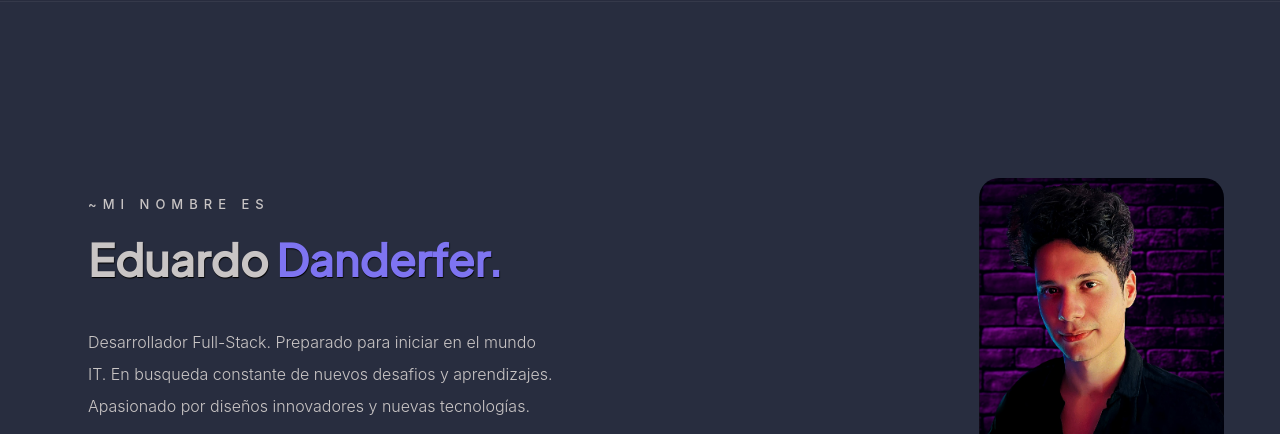
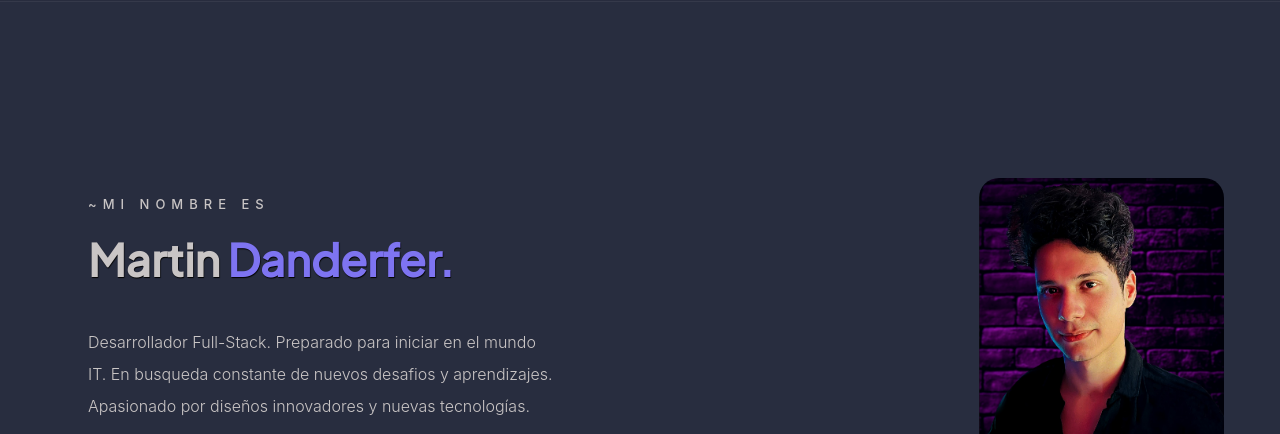
Before and after one commit to ByDiamondGod/ByDiamondGod.github.io, a plain HTML site: page index.html in a window 1280 px wide. Shown: the part 116-550 px from the top of the page. Drawn offline with Linux system fonts and the light colour scheme.

Commit message:
Modificacion

```diff
--- a/index.html
+++ b/index.html
@@ -49,7 +49,7 @@
         <div class="content">
           <p class="above__p">~Mi nombre es</p>
           <h1 class="tittle__h1">
-            Eduardo<span class="introduction-name__span--color"> Danderfer.</span>
+            Martin<span class="introduction-name__span--color"> Danderfer.</span>
           </h1>
           <p class="introduction-name__p2">
             Desarrollador Full-Stack. Preparado para iniciar en el mundo IT.
```
